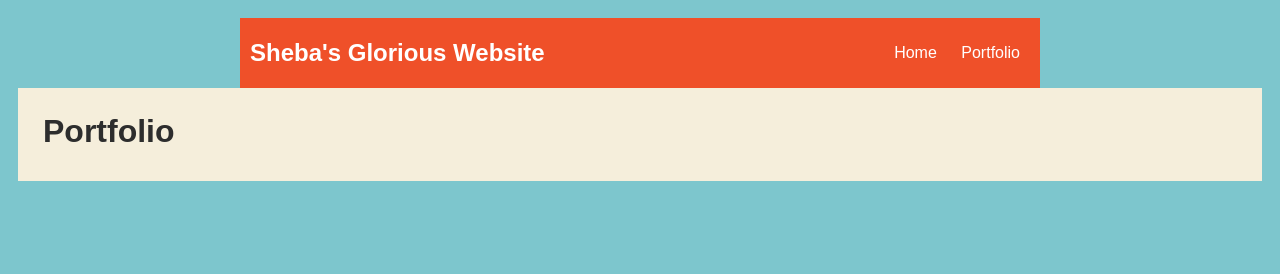
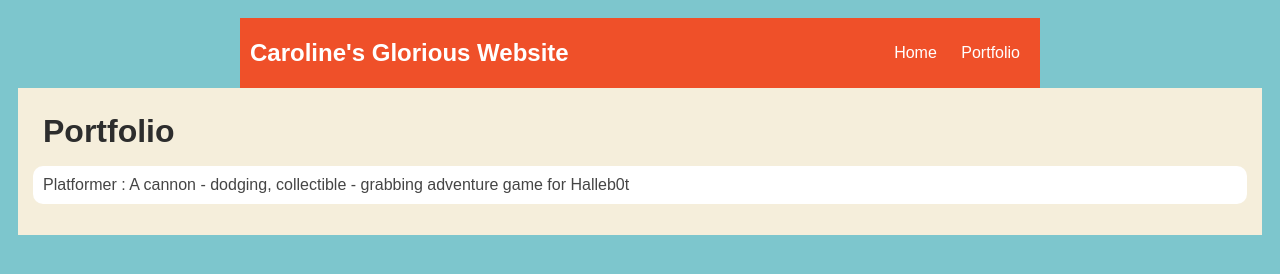
Before and after one commit to carocranford/carocranford.github.io, a plain HTML site: page portfolio.html in a window 1280 px wide. Drawn offline with nearby package versions, Linux system fonts and the light colour scheme.

Commit message:
add portfolio.html file

```diff
--- a/portfolio.html
+++ b/portfolio.html
@@ -82,7 +82,9 @@
     <body>
       <div id="all-contents">
         <nav>
-            <header>Sheba's Glorious Website</header>
+            <script src="https://ajax.googleapis.com/ajax/libs/jquery/2.1.3/jquery.min.js"></script>
+            <script id="portfolioScript">$(document).ready(function() {$.getJSON('projects/projects.json').then(function(data) { data.projects.forEach(function(project){ $('#portfolio').append('<li><a href="projects/' + project.name + '/">' + project.title + ' : ' + project.description + '</a></li>'); }); }); });</script>
+            <header>Caroline's Glorious Website</header>
             <ul>
                 <li><a href="index.html">Home</a>
                 </li>
```
